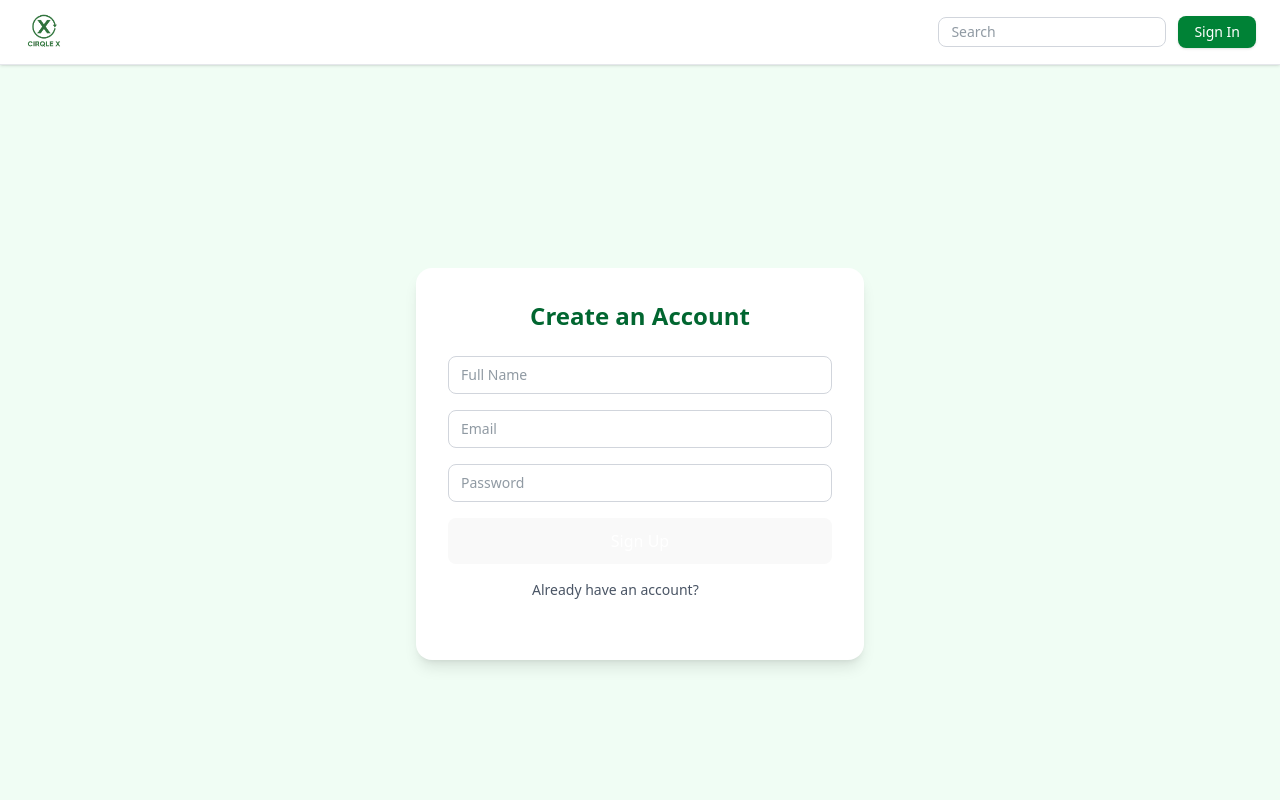
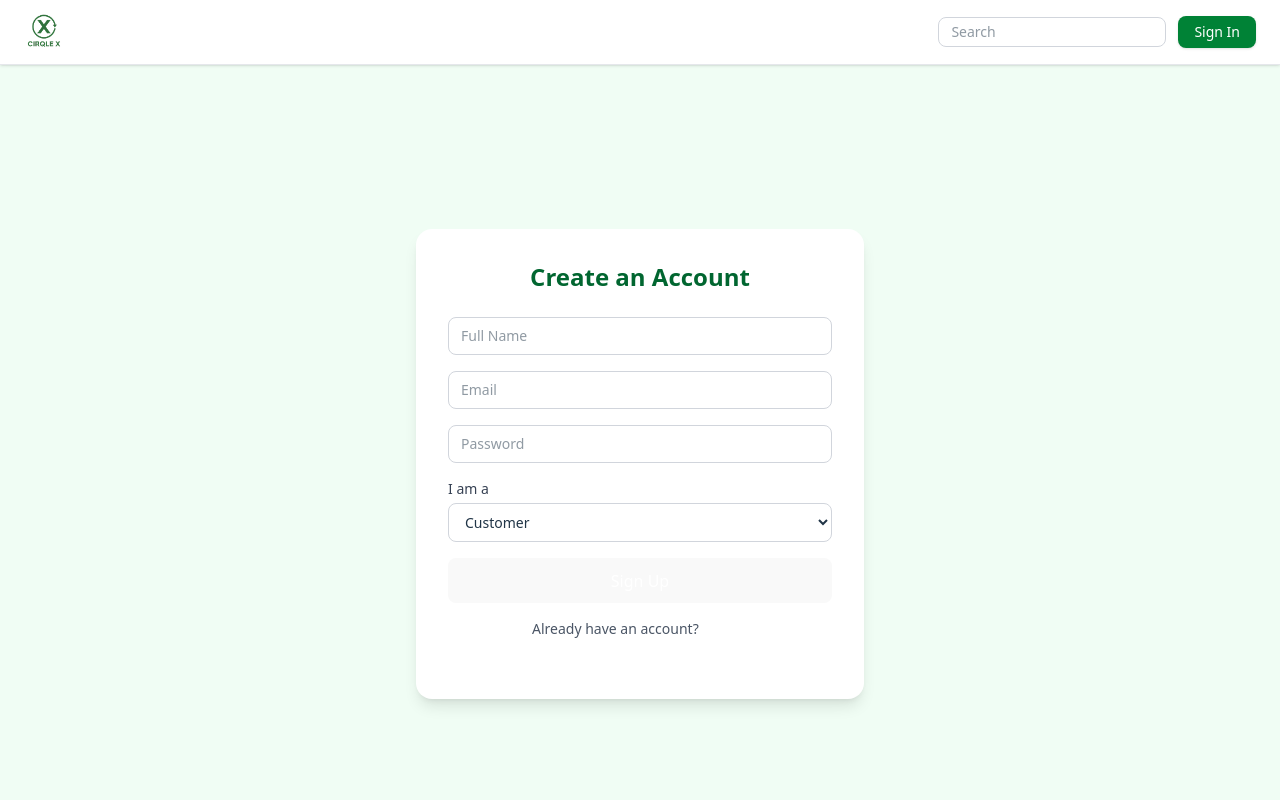
Before and after one commit to tronzee-star/cirqlex-group11project, a React (Vite) app in the folder client/: page /signup in a window 1280 px wide. Shown: the top 800 px of the page. Built offline with nearby package versions, Linux system fonts and the light colour scheme; no server answers.

Commit message:
enhance sign-up form to include role selection and update payload structure for registration

```diff
--- a/client/src/pages/auth/SignUp.jsx
+++ b/client/src/pages/auth/SignUp.jsx
@@ -1,5 +1,7 @@
 import { useState } from "react";
 import { useNavigate, Link } from "react-router-dom";
+
+const API_BASE = import.meta.env.VITE_API_URL || "http://127.0.0.1:5001/api";
 
 export default function SignUp() {
   const navigate = useNavigate();
@@ -7,6 +9,7 @@ export default function SignUp() {
     name: "",
     email: "",
     password: "",
+    role: "customer",
   });
 
   // Handle input changes
@@ -19,20 +22,32 @@ export default function SignUp() {
     e.preventDefault();
 
     try {
-      const response = await fetch("http://localhost:5000/api/auth/signup", {
+      // backend expects username, email, password, role
+      const payload = {
+        username: formData.name,
+        email: formData.email,
+        password: formData.password,
+        role: formData.role,
+      };
+
+      const response = await fetch(`${API_BASE}/auth/register`, {
         method: "POST",
         headers: { "Content-Type": "application/json" },
-        body: JSON.stringify(formData),
+        body: JSON.stringify(payload),
       });
 
-      const data = await response.json();
+      const data = await response.json().catch(() => ({}));
 
       if (response.ok) {
         console.log("✅ Account created successfully:", data);
-        alert("Account created successfully! Please sign in.");
-        navigate("/signin"); // redirect to sign-in page
+        // store tokens if present
+        if (data.access_token) localStorage.setItem("access_token", data.access_token);
+        if (data.refresh_token) localStorage.setItem("refresh_token", data.refresh_token);
+        localStorage.setItem("current_user", JSON.stringify(data.user || {}));
+        alert("Account created successfully!");
+        navigate("/signin");
       } else {
-        alert(data.message || "Sign-up failed. Try again.");
+        alert(data.error || data.message || "Sign-up failed. Try again.");
       }
     } catch (error) {
       console.error("❌ Error signing up:", error);
@@ -41,7 +56,7 @@ export default function SignUp() {
   };
 
   return (
-    <section className="min-h-screen flex items-center justify-center bg-green-50 px-4">
+  <section className="min-h-screen flex items-center justify-center bg-green-50 px-4">
       <div className="bg-white p-8 rounded-2xl shadow-lg w-full max-w-md">
         <h2 className="text-2xl font-semibold text-center text-green-800 mb-6">
           Create an Account
@@ -90,6 +105,19 @@ export default function SignUp() {
               className="w-full border border-gray-300 rounded-lg px-3 py-2 text-sm focus:outline-none focus:ring-2 focus:ring-green-300"
             />
           </div>
+          {/* Role */}
+          <div>
+            <label className="block text-sm text-gray-700 mb-1">I am a</label>
+            <select
+              name="role"
+              value={formData.role}
+              onChange={handleChange}
+              className="w-full border border-gray-300 rounded-lg px-3 py-2 text-sm focus:outline-none focus:ring-2 focus:ring-green-300"
+            >
+              <option value="customer">Customer</option>
+              <option value="vendor">Vendor</option>
+            </select>
+          </div>
 
           {/* Sign Up Button */}
           <button
```
